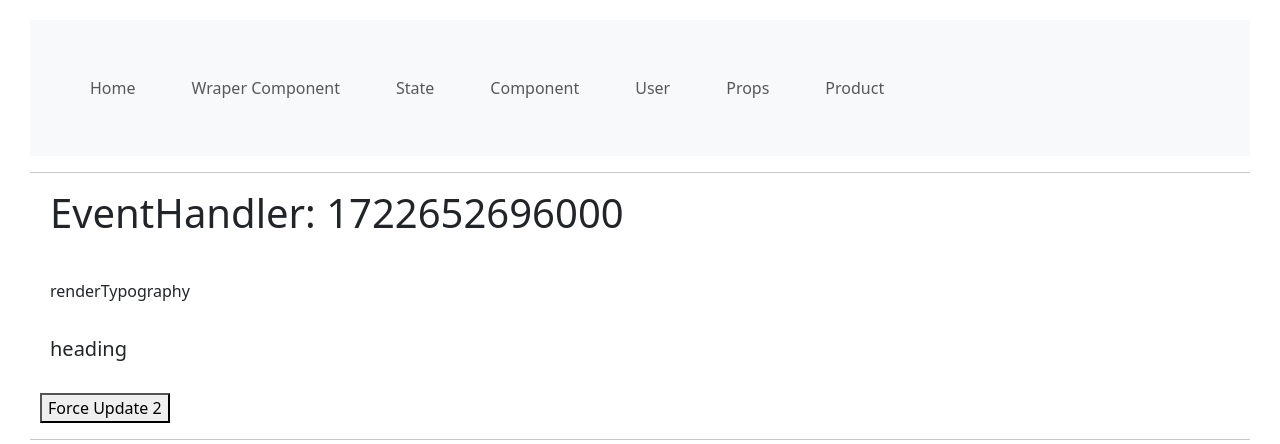
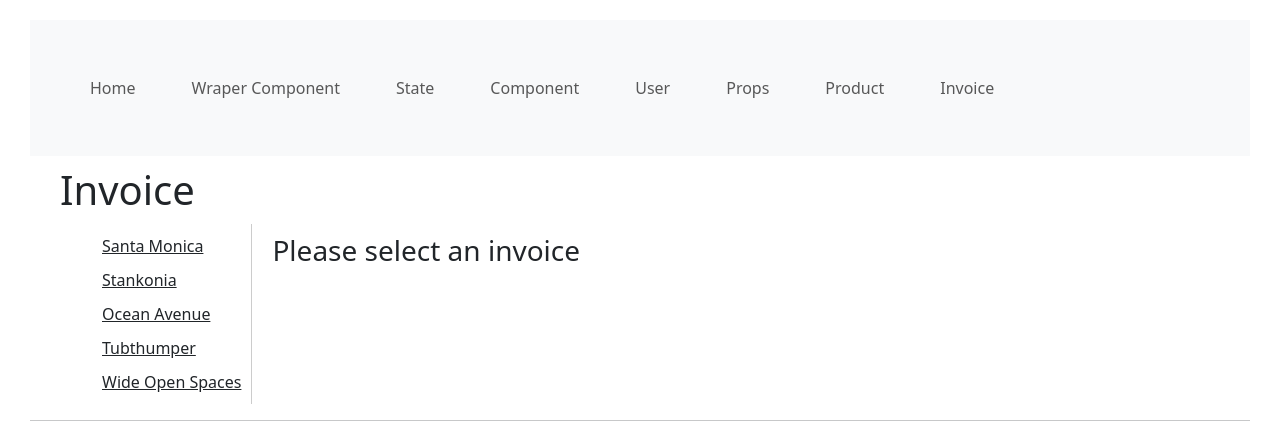
Before and after one commit to haitran2011/React-Course, a React (Vite) app: page /invoice in a window 1280 px wide. Shown: the top 444 px of the page. Built offline with nearby package versions, Linux system fonts and the light colour scheme; no server answers.

Commit message:
invoice route

```diff
--- a/src/App.jsx
+++ b/src/App.jsx
@@ -30,6 +30,8 @@ import Profile from "./pages/user/profile/profile";
 import Account from "./pages/user/account/account";
 import StateDetail from "./StateDetail";
 import ProductDetail from "./pages/product/product-detail";
+import { Invoice } from "./pages/invoice";
+import { InvoiceDetail } from './pages/invoice/detail';
 
 function Heading({ text = 'Default text' }) {
   return (
@@ -98,6 +100,9 @@ function App() {
               <li className="nav-item">
                 <Link className="nav-link" to="/product">Product</Link>
               </li>
+              <li className="nav-item">
+                <Link className="nav-link" to="/invoice">Invoice</Link>
+              </li>
             </ul>
           </div>
         </div>
@@ -158,6 +163,10 @@ function App() {
           </Route>
           <Route path="/product" element={<Product />} />
           <Route path="/product/:productId" element={<ProductDetail />} />
+          <Route path="/invoice" element={<Invoice />}>
+            <Route index element={<h3>Please select an invoice</h3>} />
+            <Route path=":invoiceId" element={<InvoiceDetail />} />
+          </Route>
         </Routes>
 
         <hr />
--- /dev/null
+++ b/src/mocks/dataInvoice.js
@@ -0,0 +1,32 @@
+export const invoiceData = [
+  {
+    name: "Santa Monica",
+    number: 1995,
+    amount: "$10,800",
+    due: "12/05/1995"
+  },
+  {
+    name: "Stankonia",
+    number: 2000,
+    amount: "$8,000",
+    due: "10/31/2000"
+  },
+  {
+    name: "Ocean Avenue",
+    number: 2003,
+    amount: "$9,500",
+    due: "07/22/2003"
+  },
+  {
+    name: "Tubthumper",
+    number: 1997,
+    amount: "$14,000",
+    due: "09/01/1997"
+  },
+  {
+    name: "Wide Open Spaces",
+    number: 1998,
+    amount: "$4,600",
+    due: "01/27/2998"
+  }
+];
--- /dev/null
+++ b/src/pages/invoice/detail/index.js
@@ -0,0 +1,4 @@
+// import Invoice from './invoice';
+// export default Invoice;
+
+export { default as InvoiceDetail} from './invoice-detail';
--- /dev/null
+++ b/src/pages/invoice/detail/invoice-detail.jsx
@@ -0,0 +1,31 @@
+import React from 'react'
+import { useParams } from 'react-router-dom';
+
+import { invoiceData } from '../../../mocks/dataInvoice';
+
+function InvoiceDetail() {
+  const params = useParams();
+  const invoiceId = params.invoiceId;
+
+  const invoiceItem = React.useMemo(() => {
+    if(!invoiceId) return null;
+    return invoiceData.find(item => item.number.toString() === invoiceId);
+  }, [invoiceId])
+
+  return (
+    <div>
+      {invoiceItem ? (
+        <>
+          Total Due: {invoiceItem.amount} <br />
+          {invoiceItem.name}: {invoiceItem.number}
+        </>
+      ) : (
+        <>
+          Not found invoice
+        </>
+      )}
+    </div>
+  )
+}
+
+export default InvoiceDetail
--- /dev/null
+++ b/src/pages/invoice/index.js
@@ -0,0 +1,4 @@
+// import Invoice from './invoice';
+// export default Invoice;
+
+export { default as Invoice} from './invoice';
--- /dev/null
+++ b/src/pages/invoice/invoice.jsx
@@ -0,0 +1,32 @@
+import React from 'react';
+import { Outlet, useNavigate } from 'react-router-dom';
+import { invoiceData } from '../../mocks/dataInvoice';
+
+function Invoice() {
+  const navigate = useNavigate();
+
+  function goToDetail(number) {
+    navigate(`/invoice/${number}`)
+  }
+
+  return (
+    <div>
+      <div>
+        <h1>Invoice</h1>
+        <div className='invoice_container'>
+          <ul className="invoice_list">
+            {invoiceData.map(invoice => (
+              <li key={invoice.number} onClick={() => goToDetail(invoice.number)}>{invoice.name}</li>
+            ))}
+          </ul>
+          <div>
+            <Outlet />
+          </div>
+        </div>
+
+      </div>
+    </div>
+  )
+}
+
+export default Invoice
--- a/src/styles/index.css
+++ b/src/styles/index.css
@@ -125,3 +125,18 @@
   border: 1px solid #000;
   overflow-y: auto;
 }
+
+.invoice_list {
+  margin: 0;
+  border-right: 1px solid #ccc;
+}
+
+.invoice_list li {
+  list-style: none;
+  text-decoration: underline;
+  cursor: pointer;
+}
+
+.invoice_container {
+  display: flex;
+}
```
